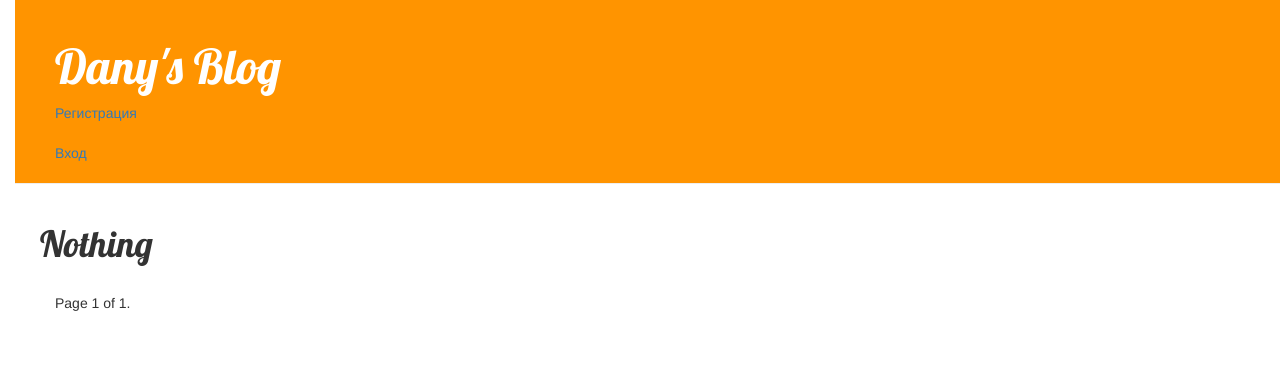
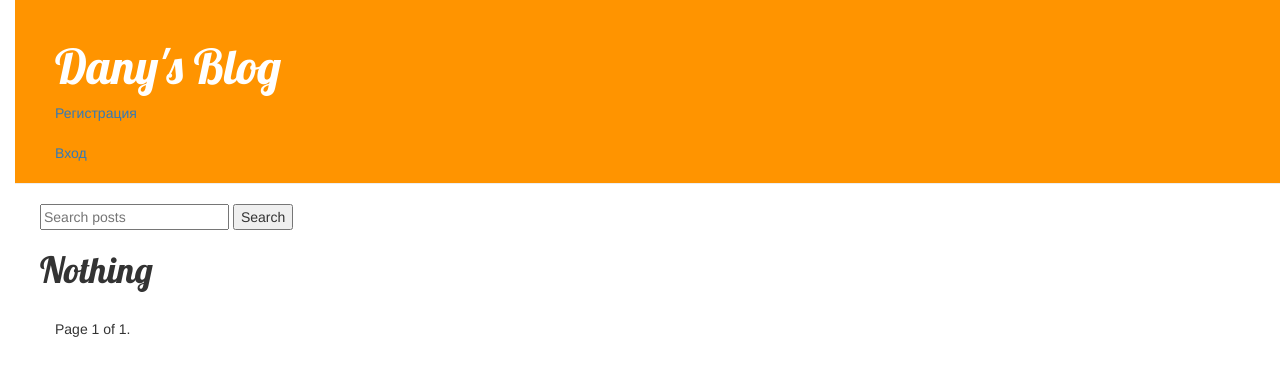
Before and after one commit to DanyZy/Django-blog, a Django app: page / in a window 1280 px wide. Shown: the top 376 px of the page. Run offline with Django 3.2, Linux system fonts and the light colour scheme; data that the repository does not hold is empty; some libraries are stand-ins or nearby versions.

Commit message:
searching errors

```diff
--- a/blogApp/models.py
+++ b/blogApp/models.py
@@ -24,6 +24,9 @@ class Post(models.Model):
         self.published_date = timezone.now()
         self.save()
 
+    def __unicode__(self):
+        return self.title
+
     def __str__(self):
         return self.title
 
--- a/blogApp/templates/base.html
+++ b/blogApp/templates/base.html
@@ -10,13 +10,17 @@
     </head>
     <body>
         <div class="page-header">
-            {% if user.is_authenticated %}
+            {% if user.is_staff or user.is_superuser %}
                 <a href="{% url 'post_new' %}" class="top-menu"><span class="glyphicon glyphicon-plus"></span></a>
             {% endif %}
             <h1><a href="/">Dany's Blog</a></h1>
             <a href="{% url 'registration' %}">Регистрация</a>
 			<br></br>
-            <a href="{% url 'authorization' %}">Вход</a>
+            {% if not user.is_authenticated %}
+                <a href="{% url 'authorization' %}">Вход</a>
+            {% else %}
+                <a href="{% url 'logout' %}">Выход</a>
+            {% endif %}
         </div>
         {% if messages %}
             <ul class="messages">
--- a/blogApp/templates/post_detail.html
+++ b/blogApp/templates/post_detail.html
@@ -8,7 +8,7 @@
                 {{ post.published_date }}
             </div>
         {% endif %}
-        {% if user.is_authenticated %}
+        {% if user.is_staff or user.is_superuser %}
             <a class="btn btn-default" href="{% url 'post_edit' pk=post.pk %}"><span class="glyphicon glyphicon-pencil"></span></a>
             <a class="btn btn-default" href="{% url 'post_delete' pk=post.pk %}"><span class="glyphicon glyphicon-remove"></span></a>
         {% endif %}
--- a/blogApp/templates/post_list.html
+++ b/blogApp/templates/post_list.html
@@ -3,6 +3,9 @@
 
 {% block content %}
     <div class="row">
+        <form method="GET" action="">
+            <input type="text" name="q" placeholder="Search posts" value="{{ request.GET.q }}"/>
+            <input type="submit" value="Search"/>
         {% for post in posts %}
         <div class="col-sm-6 col-sm-offset-3">
             <div class="thumbnail">
@@ -26,8 +29,8 @@
         <div class="pagination">
             <span class="step-links">
             {% if posts.has_previous %}
-                <a href="?page=1">&laquo; first</a>
-                <a href="?page={{ posts.previous_page_number }}">previous</a>
+                <a href="?page=1{% if request.GET.q %}&q={{ request.GET.q }}{% endif %}">&laquo; first</a>
+                <a href="?page={{ posts.previous_page_number }}{% if request.GET.q %}&q={{ request.GET.q }}{% endif %}">previous</a>
             {% endif %}
 
             <span class="current">
@@ -35,8 +38,8 @@
             </span>
 
             {% if posts.has_next %}
-                <a href="?page={{ posts.next_page_number }}">next</a>
-                <a href="?page={{ posts.paginator.num_pages }}">last &raquo;</a>
+                <a href="?page={{ posts.next_page_number }}{% if request.GET.q %}&q={{ request.GET.q }}{% endif %}">next</a>
+                <a href="?page={{ posts.paginator.num_pages }}{% if request.GET.q %}&q={{ request.GET.q }}{% endif %}">last &raquo;</a>
             {% endif %}
             </span>
         </div>
--- a/blogApp/urls.py
+++ b/blogApp/urls.py
@@ -11,6 +11,7 @@ urlpatterns = [
     url(r'^post/(?P<pk>\d+)/delete/$', views.post_delete, name='post_delete'),
     url(r'^registration/$', views.registration, name='registration'),
     url(r'^authorization/$', views.authorization, name='authorization'),
+    url(r'^logout/$', views.login_out, name='logout'),
 ]
 
 if settings.DEBUG:
--- a/blogApp/views.py
+++ b/blogApp/views.py
@@ -2,14 +2,23 @@ from django.shortcuts import render, get_object_or_404, redirect
 from django.utils import timezone
 from .forms import PostForm
 from .models import Post
-from django.contrib.auth import authenticate, login
+from django.contrib.auth import authenticate, login, logout
 from django.contrib.auth.models import User
 from django.contrib import messages
 from django.core.paginator import Paginator
+from django.http import Http404
+from django.db.models import Q
 
 
 def post_list(request):
     posts = Post.objects.filter(published_date__lte=timezone.now()).order_by('-created_date')
+    query = request.GET.get('q')
+    if query:
+        posts = Post.objects.filter(
+            Q(title__search=query) |
+            Q(text__search=query) |
+            Q(author__search=query)
+        ).distinct()
     paginator = Paginator(posts, 5)
     page = request.GET.get('page')
     posts = paginator.get_page(page)
@@ -22,6 +31,8 @@ def post_detail(request, pk):
 
 
 def post_new(request):
+    if not request.user.is_staff or not request.user.is_superuser:
+        raise Http404
     if request.method == "POST":
         form = PostForm(request.POST, request.FILES or None)
         if form.is_valid():
@@ -39,6 +50,8 @@ def post_new(request):
 
 
 def post_edit(request, pk):
+    if not request.user.is_staff or not request.user.is_superuser:
+        raise Http404
     post = get_object_or_404(Post, pk=pk)
     if request.method == "POST":
         form = PostForm(request.POST, request.FILES or None, instance=post)
@@ -57,6 +70,8 @@ def post_edit(request, pk):
 
 
 def post_delete(request, pk):
+    if not request.user.is_staff or not request.user.is_superuser:
+        raise Http404
     post = Post.objects.get(pk=pk)
     post.delete()
     messages.success(request, "Successfully Deleted")
@@ -102,3 +117,8 @@ def authorization(request):
             return render(request, 'authorization.html', {'form': form})
     else:
         return render(request, 'authorization.html', {})
+
+
+def login_out(request):
+    logout(request)
+    return redirect('post_list')
```
Also changed, not shown: blogApp/migrations/0001_initial.py, blogApp/migrations/0002_post_image.py (deleted), blogApp/migrations/0002_remove_post_slug.py (added), blogApp/migrations/0003_auto_20190402_0207.py (deleted), media/123.jpg (deleted), media/123_ZltCwyE.jpg (deleted), media/13.jpg (deleted), media/14.jpg (deleted), media/4uHpPV9VjF8.jpg (deleted), media/None/123.jpg (renamed from media/77/123.jpg), media/uyycsDHeso0.jpg (deleted). Lines whose indentation alone changed are shown as unchanged.
